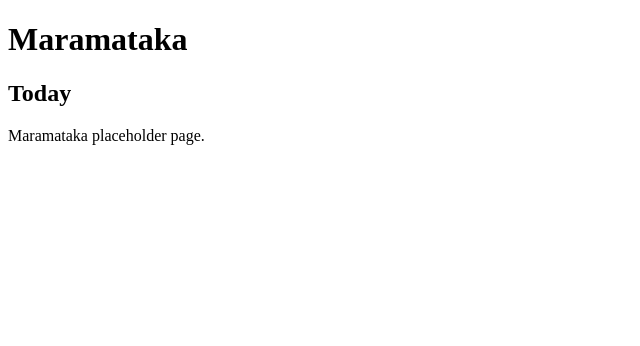
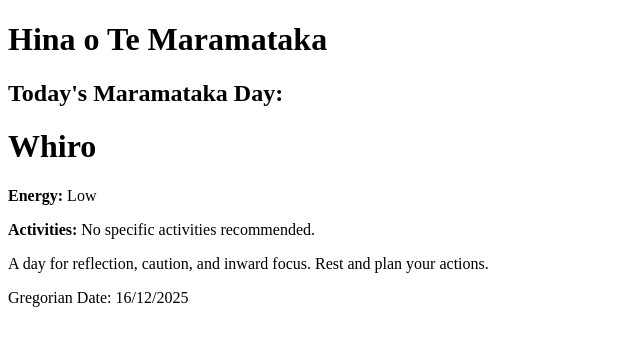
Before and after one commit to eden-jermendi/maramataka-calendar, a React (Vite) app: page / in a window 1280 px wide. Shown: the top 346 px of the page, without its empty margins (0-640 px from the left). Built offline with nearby package versions, Linux system fonts and the light colour scheme.

Commit message:
feat: Implement current lunar day display and service logic
- Define LunarDay and Reflection types.
- Create getLunarDayForDate service for cyclical date mapping.
- Integrate current lunar day display into Today.tsx.
- Add progress-journal.md.

```diff
--- a/src/app/App.tsx
+++ b/src/app/App.tsx
@@ -1,12 +1,12 @@
-import Today from "../pages/Today";
+import Today from '../pages/Today'
 
 function App() {
   return (
     <div>
-      <h1>Maramataka</h1>
+      <h1>Hina o Te Maramataka</h1>
       <Today />
     </div>
-  );
+  )
 }
 
-export default App;
+export default App
--- /dev/null
+++ b/src/data/maramataka/lunarDays.ts
@@ -0,0 +1,201 @@
+export type LunarDay = {
+  id: string
+  name: string // Te Reo name
+  energy: 'low' | 'medium' | 'high'
+  activities: Array<'fishing' | 'gardening' | 'eeling' | 'crayfishing'>
+  description: string
+}
+
+export const lunarDays: LunarDay[] = [
+  {
+    id: 'whiro',
+    name: 'Whiro',
+    energy: 'low',
+    activities: [],
+    description:
+      'A day for reflection, caution, and inward focus. Rest and plan your actions.',
+  },
+  {
+    id: 'tirea',
+    name: 'Tirea',
+    energy: 'medium',
+    activities: ['gardening', 'fishing'],
+    description:
+      'Energy rises. Good for practical outdoor tasks and steady progress.',
+  },
+  {
+    id: 'ariroa',
+    name: 'Ariroa',
+    energy: 'medium',
+    activities: ['gardening'],
+    description: 'Balanced energy. Ideal for tending gardens or routine work.',
+  },
+  {
+    id: 'rakaumatohi',
+    name: 'Rākaumatohi',
+    energy: 'high',
+    activities: ['fishing', 'crayfishing'],
+    description:
+      'High energy for active tasks and physical work. Great for achieving goals.',
+  },
+  {
+    id: 'tangaroa-whakapau',
+    name: 'Tangaroa‑Whakapau',
+    energy: 'high',
+    activities: ['fishing', 'crayfishing'],
+    description:
+      'Peak energy in water activities. Good for gathering food and physical effort.',
+  },
+  {
+    id: 'hoata',
+    name: 'Hoata',
+    energy: 'medium',
+    activities: ['gardening', 'eeling'],
+    description: 'Steady energy for outdoor work and connecting with nature.',
+  },
+  {
+    id: 'huna',
+    name: 'Huna',
+    energy: 'low',
+    activities: [],
+    description:
+      'Quiet, reflective day. Suitable for rest, contemplation, and meditation.',
+  },
+  {
+    id: 'takirau',
+    name: 'Takirau',
+    energy: 'medium',
+    activities: ['gardening'],
+    description:
+      'Moderate energy. Good for preparation, learning, and steady tasks.',
+  },
+  {
+    id: 'mawharu',
+    name: 'Mawharu',
+    energy: 'medium',
+    activities: ['fishing'],
+    description:
+      'Balanced energy. Focus on routine tasks and light outdoor work.',
+  },
+  {
+    id: 'oike',
+    name: 'Oike',
+    energy: 'medium',
+    activities: ['gardening', 'eeling'],
+    description:
+      'Good day for tending plants, small-scale food gathering, and planning.',
+  },
+  {
+    id: 'otane',
+    name: 'Ōtane',
+    energy: 'high',
+    activities: ['gardening', 'fishing'],
+    description:
+      'High-energy day. Ideal for active tasks and social gatherings.',
+  },
+  {
+    id: 'okoro',
+    name: 'Ōkoro',
+    energy: 'medium',
+    activities: ['eeling', 'gardening'],
+    description:
+      'Moderate energy. Steady outdoor work and tending tasks favored.',
+  },
+  {
+    id: 'ohua',
+    name: 'Ōhūa',
+    energy: 'medium',
+    activities: ['gardening', 'fishing'],
+    description:
+      'Good for light outdoor work, tending gardens, or preparing food.',
+  },
+  {
+    id: 'korekore',
+    name: 'Korekore',
+    energy: 'low',
+    activities: [],
+    description: 'Reflective, quiet day. Focus on inward tasks and self-care.',
+  },
+  {
+    id: 'tuatahi',
+    name: 'Tuatahi',
+    energy: 'medium',
+    activities: ['gardening', 'eeling'],
+    description:
+      'Balanced energy for medium-effort tasks and steady outdoor work.',
+  },
+  {
+    id: 'orongonui',
+    name: 'Orongonui',
+    energy: 'high',
+    activities: ['fishing', 'crayfishing'],
+    description: 'High-energy day. Ideal for active tasks and gathering food.',
+  },
+  {
+    id: 'tamatea-aio',
+    name: 'Tamatea‑Āio',
+    energy: 'low',
+    activities: [],
+    description: 'Quiet, introspective day. Rest, reflect, and plan.',
+  },
+  {
+    id: 'atua',
+    name: 'Atua',
+    energy: 'medium',
+    activities: ['gardening'],
+    description:
+      'Moderate energy. Good for creative, steady tasks and preparation.',
+  },
+  {
+    id: 'whakahaehae',
+    name: 'Whakahaehae',
+    energy: 'high',
+    activities: ['fishing', 'crayfishing'],
+    description: 'Energetic day. Excellent for active and productive work.',
+  },
+  {
+    id: 'rawea',
+    name: 'Rawea',
+    energy: 'medium',
+    activities: ['gardening', 'eeling'],
+    description:
+      'Balanced day. Favorable for tending gardens and light outdoor work.',
+  },
+  {
+    id: 'omutu',
+    name: 'Ōmutu',
+    energy: 'medium',
+    activities: ['gardening', 'fishing'],
+    description: 'Steady day for practical work and preparation.',
+  },
+  {
+    id: 'tamatea-a-ngana',
+    name: 'Tamatea‑ā‑Ngana',
+    energy: 'medium',
+    activities: ['gardening'],
+    description:
+      'Moderate energy. Good for learning, planning, and steady work.',
+  },
+  {
+    id: 'turu',
+    name: 'Turu',
+    energy: 'low',
+    activities: [],
+    description: 'Reflective, calm day. Focus on rest and inner work.',
+  },
+  {
+    id: 'whakapiri',
+    name: 'Whakapiri',
+    energy: 'medium',
+    activities: ['gardening', 'eeling'],
+    description: 'Balanced energy for medium-effort tasks and outdoor work.',
+  },
+  {
+    id: 'mutuwhenua',
+    name: 'Mutuwhenua',
+    energy: 'medium',
+    activities: ['gardening', 'fishing'],
+    description:
+      'Steady day. Good for preparation and light outdoor activities.',
+  },
+]
--- /dev/null
+++ b/src/data/maramataka/maramatakaService.ts
@@ -0,0 +1,9 @@
+import type { LunarDay } from '../../domain/maramataka/types'
+
+export const getLunarDayForDate = (
+  targetDate: Date,
+  cycleStartDate: Date,
+  allLunarDays: LunarDay[]
+): LunarDay | undefined => {
+  return allLunarDays[0]
+}
--- a/src/pages/Today.tsx
+++ b/src/pages/Today.tsx
@@ -1,12 +1,58 @@
-import React from "react";
+import React from 'react' // ADDED: Required for JSX and React.FC
+import { lunarDays } from '../data/maramataka/lunarDays'
+import { getLunarDayForDate } from '../data/maramataka/maramatakaService' // FIXED: Destructured import
+import type { LunarDay } from '../../domain/maramataka/types' // ADDED: Missing type import
 
-const Today = () => {
+const Today: React.FC = () => {
+  // ADDED: Define currentDate and cycleStartDate
+  const currentDate = new Date() // Get today's Gregorian date
+  const cycleStartDate = new Date('2026-01-01T00:00:00Z') // Define your Maramataka cycle start date (adjust as needed)
+
+  const currentLunarDay: LunarDay | undefined = getLunarDayForDate(
+    currentDate,
+    cycleStartDate,
+    lunarDays
+  )
+
+  if (!currentLunarDay) {
+    return (
+      <div className="TodayPage">
+        <h1>Loading Maramataka Day...</h1>
+        <p>
+          Could not determine the current lunar day. Please check the date and
+          cycle configuration.
+        </p>
+      </div>
+    )
+  }
+
   return (
-    <main>
-      <h2>Today</h2>
-      <p>Maramataka placeholder page.</p>
-    </main>
-  );
-};
+    <div className="TodayPage">
+      <h2>Today's Maramataka Day:</h2>
+      <h1>{currentLunarDay.name}</h1>
+      <p>
+        <strong>Energy:</strong>{' '}
+        {currentLunarDay.energy.charAt(0).toUpperCase() +
+          currentLunarDay.energy.slice(1)}
+      </p>
+      <p>
+        <strong>Activities:</strong>{' '}
+        {currentLunarDay.activities.length > 0
+          ? currentLunarDay.activities
+              .map(
+                (activity) =>
+                  activity.charAt(0).toUpperCase() + activity.slice(1)
+              )
+              .join(', ')
+          : 'No specific activities recommended.'}
+      </p>
+      <p className="description">{currentLunarDay.description}</p>
 
-export default Today;
+      <p className="gregorian-date">
+        Gregorian Date: {currentDate.toLocaleDateString('en-NZ')}
+      </p>
+    </div>
+  )
+}
+
+export default Today
```
Also changed, not shown: src/domain/maramataka/types.ts (+8 -12 lines), 1 other file (tests, documents, lock files or other folders).
